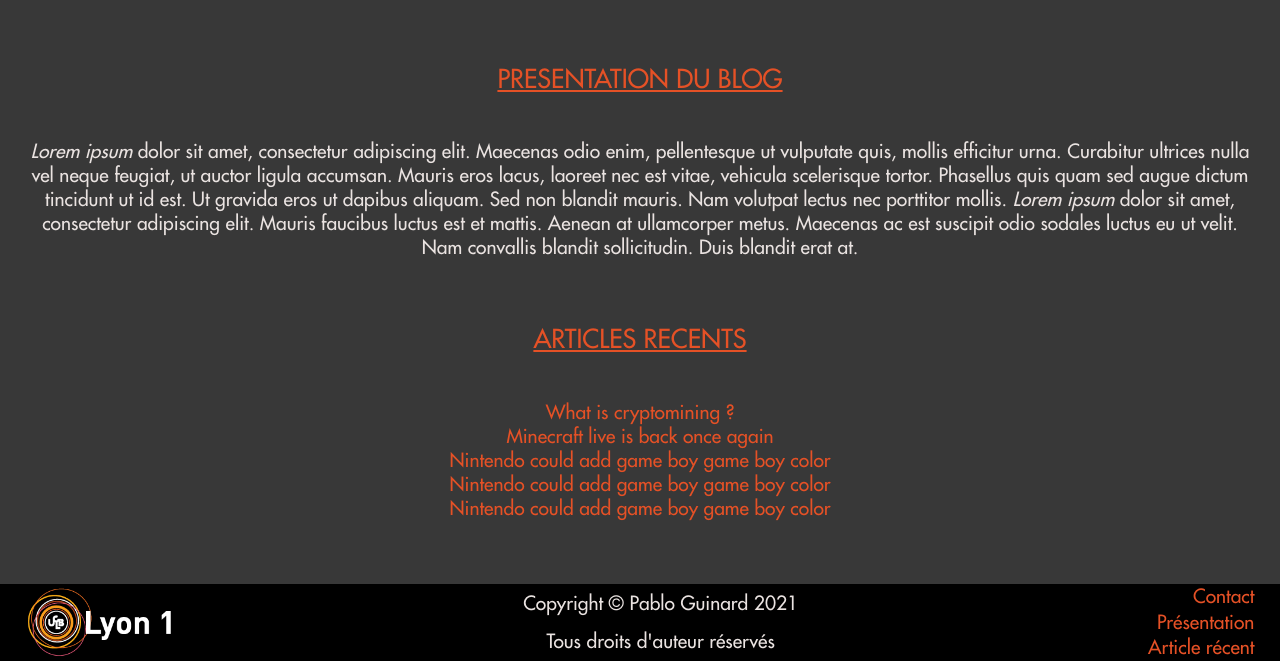
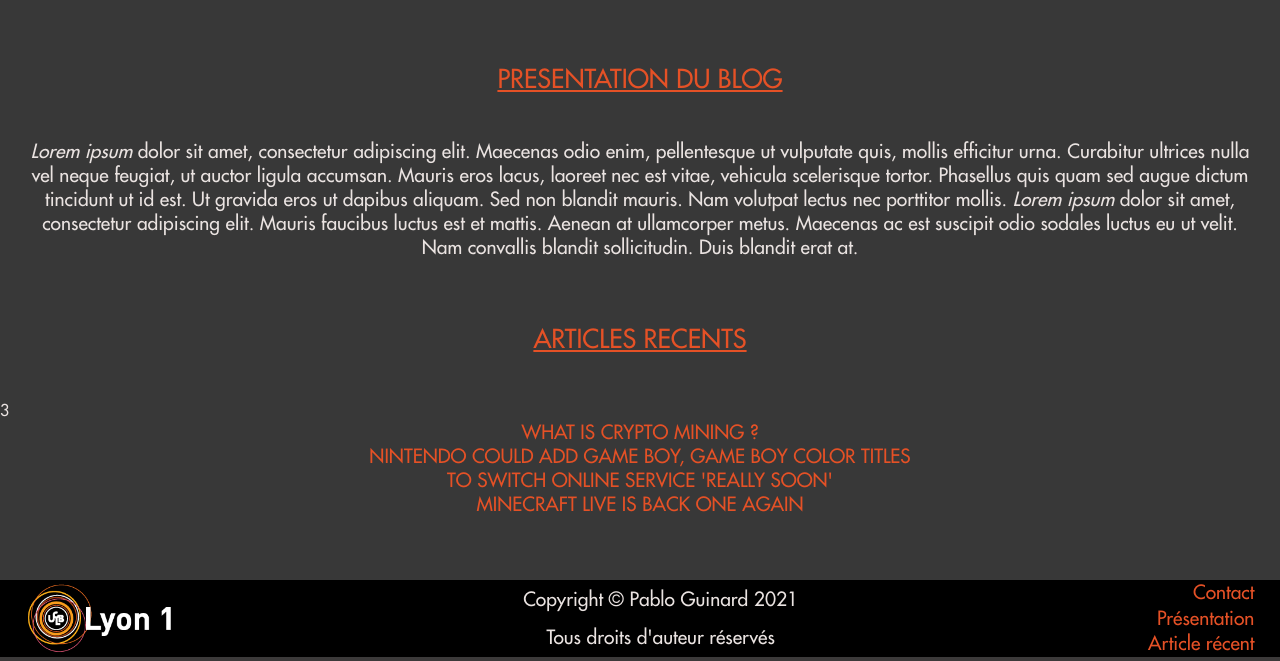
Before and after one commit to louischarnay/IUT-PHP-init, a PHP site: page /blog.php in a window 1280 px wide. Shown: the part 179-840 px from the top of the page. Run offline with PHP 8.4, Linux system fonts and the light colour scheme; data comes from the database, SQL or seed files in the repository.

Commit message:
ajout liens articles dynamiques

```diff
--- a/blog.php
+++ b/blog.php
@@ -25,12 +25,27 @@ include 'modules/header.php';
             Maecenas ac est suscipit odio sodales luctus eu ut velit. Nam convallis blandit sollicitudin. Duis blandit erat at.
         </p>
         <h2 data-aos="slide-right" data-aos-duration="1000" data-aos-easing="ease-out">ARTICLES RECENTS</h2>
+        <?php
+            $db = new db();
+            $nbArticles = $db->getSizeDBArticles();
+            echo $nbArticles;
+        ?>
         <ul>
-            <li><a href="blog.php?article=1"><p class="center">What is cryptomining ?</p></a></li>
-            <li><a href="blog.php?article=2"><p class="center">Minecraft live is back once again</p></a></li>
-            <li><a href="blog.php?article=3"><p class="center">Nintendo could add game boy game boy color</p></a></li>
-            <li><a href="blog.php?article=4"><p class="center">Nintendo could add game boy game boy color</p></a></li>
-            <li><a href="blog.php?article=5"><p class="center">Nintendo could add game boy game boy color</p></a></li>
+            <?php if($nbArticles > 0):?>
+            <li><a href="blog.php?article=<?php echo $nbArticles ?>"><p class="center"><?php echo $db->getTitreArticle($nbArticles) ?></p></a></li>
+            <?php endif?>
+            <?php if($nbArticles > 1):?>
+            <li><a href="blog.php?article=<?php echo $nbArticles-1 ?>"><p class="center"><?php echo $db->getTitreArticle($nbArticles-1) ?></p></a></li>
+            <?php endif?>
+            <?php if($nbArticles > 2):?>
+            <li><a href="blog.php?article=<?php echo $nbArticles-2 ?>"><p class="center"><?php echo $db->getTitreArticle($nbArticles-2) ?></p></a></li>
+            <?php endif?>
+            <?php if($nbArticles > 3):?>
+            <li><a href="blog.php?article=<?php echo $nbArticles-3 ?>"><p class="center"><?php echo $db->getTitreArticle($nbArticles-3) ?></p></a></li>
+            <?php endif?>
+            <?php if($nbArticles > 4):?>
+            <li><a href="blog.php?article=<?php echo $nbArticles-4 ?>"><p class="center"><?php echo $db->getTitreArticle($nbArticles-4) ?></p></a></li>
+            <?php endif?>
         </ul>
     </main>
 <?php else:?>
@@ -39,7 +54,7 @@ include 'modules/header.php';
             <section class="title-group">
                 <h1 data-aos="fade-down" data-aos-duration="1000" data-aos-easing="ease-out">
                     <?php
-                        $db = new db();
+                    $db = new db();
                         echo $db->getTitreArticle($_GET["article"]);
                     ?>
                 </h1>
--- a/class/db.php
+++ b/class/db.php
@@ -141,4 +141,12 @@ class db {
         $result = $sth->fetch();
         return $result['imagePath'];
     }
+
+    public function getSizeDBArticles(){
+        $pdo = new PDO('sqlite:' . __DIR__ . '/../sqlite/database.db');
+        $sth = $pdo->prepare("SELECT COUNT(*) FROM articles");
+        $sth->execute();
+        $result = $sth->fetch();
+        return $result['COUNT(*)'];
+    }
 }
```
